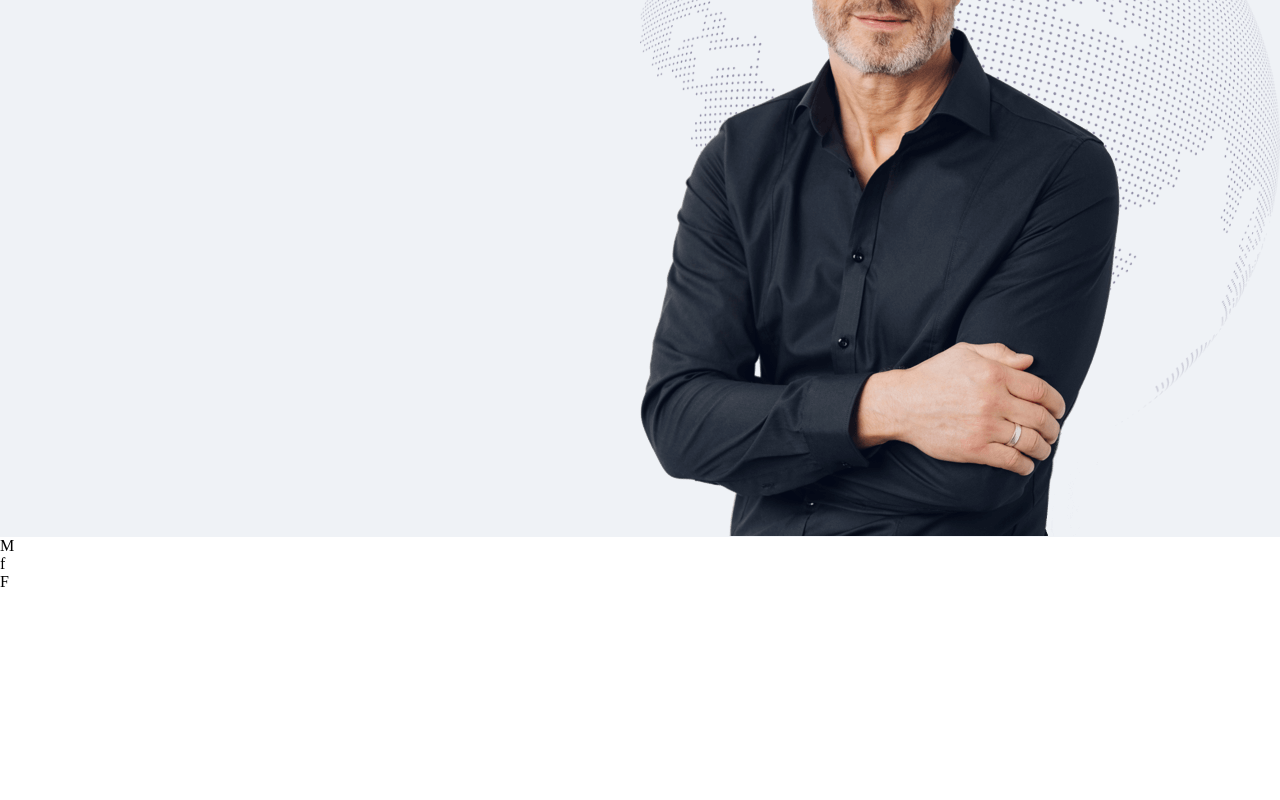
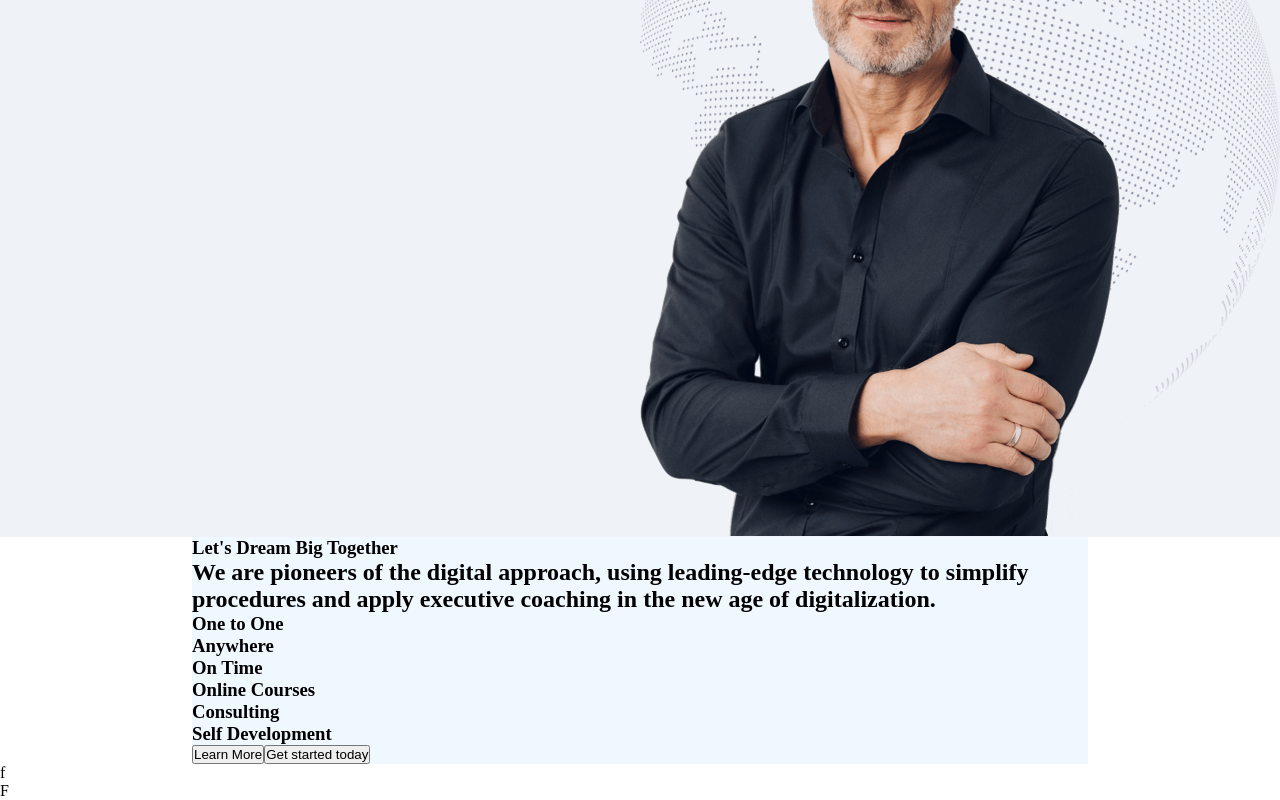
Before and after one commit to FrancescoCataletto/proj-html-vuejs, a Vue app: page / in a window 1280 px wide. Shown: the part 267-1067 px from the top of the page. Before the commit the page ends 858 px from the top, so only its background shows below. Built offline with nearby package versions, Linux system fonts and the light colour scheme.

Commit message:
draft of overview component

```diff
--- a/src/components/MainComponent.vue
+++ b/src/components/MainComponent.vue
@@ -1,12 +1,14 @@
 <template>
   <main>
-      M
+      <OverviewComponent />
   </main>
 </template>
 
 <script>
+import OverviewComponent from './OverviewComponent.vue';
 export default {
-    name: "MainComponent"
+    name: "MainComponent",
+    components: { OverviewComponent }
 }
 </script>
 
--- /dev/null
+++ b/src/components/OverviewComponent.vue
@@ -0,0 +1,70 @@
+<template>
+  <div id="overview">
+      <div id="wrapper">
+          <div id="top-wrapper">
+              <h3>
+                  Let's Dream Big Together
+              </h3>
+              <h2>
+                  We are pioneers of the digital approach, using leading-edge technology to simplify procedures and apply executive coaching in the new age of digitalization.
+              </h2>
+          </div>
+          <div>
+              <div>
+                  <div></div>
+                  <div>
+                      <h3>One to One</h3>
+                  </div>
+              </div>
+              <div>
+                  <div></div>
+                  <div>
+                      <h3>Anywhere</h3>
+                  </div>
+              </div>
+              <div>
+                  <div></div>
+                  <div>
+                      <h3>On Time</h3>
+                  </div>
+              </div>
+              <div>
+                  <div></div>
+                  <div>
+                      <h3>Online Courses</h3>
+                  </div>
+              </div>
+              <div>
+                  <div></div>
+                  <div>
+                      <h3>Consulting</h3>
+                  </div>
+              </div>
+              <div>
+                  <div></div>
+                  <div>
+                      <h3>Self Development</h3>
+                  </div>
+              </div>
+          </div>
+          <div>
+              <button>Learn More</button>
+              <button>Get started today</button>
+          </div>
+      </div>
+  </div>
+</template>
+
+<script>
+export default {
+    name: "OverviewComponent"
+}
+</script>
+
+<style lang="scss" scoped>
+#wrapper{
+    width: 70%;
+    margin: 0 auto;
+    background-color: aliceblue;
+}
+</style>
```
